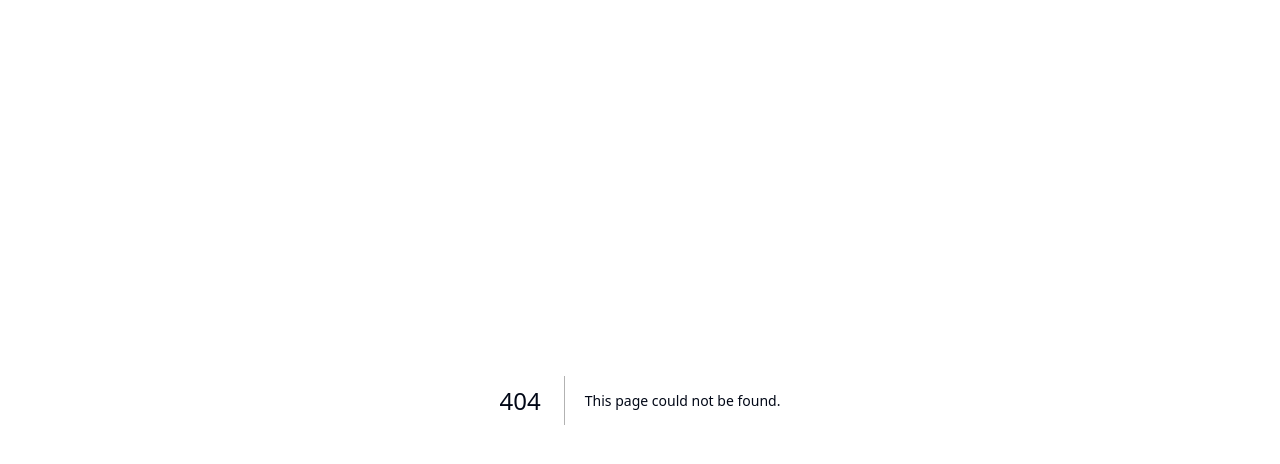
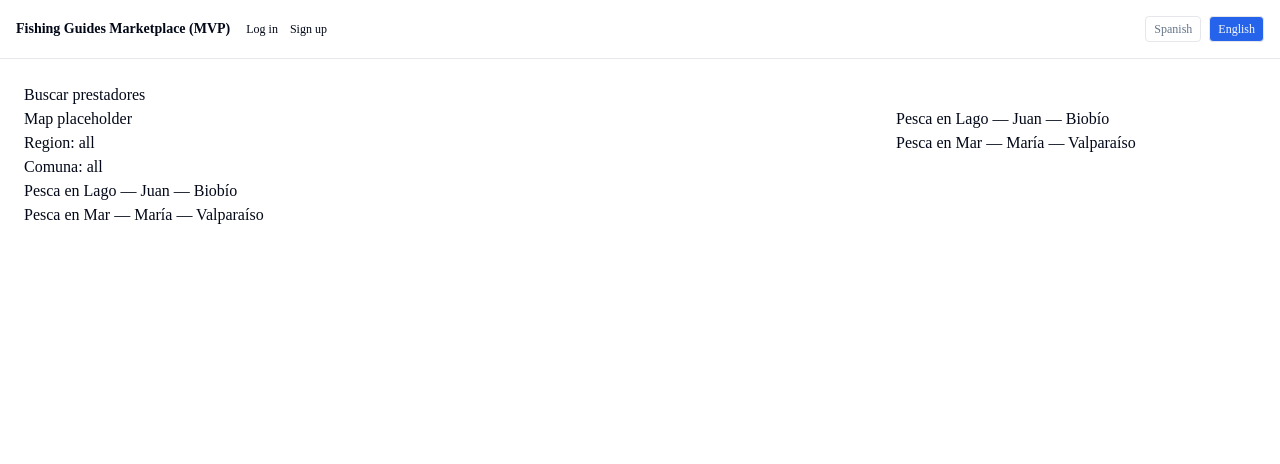
Before and after one commit to axelignis/fishing-guides, a Next.js app: page /en/search in a window 1280 px wide. Before the commit this address had no page. Shown: the top 464 px of the page. Built offline with nearby package versions, Linux system fonts and the light colour scheme; no server answers.

Commit message:
chore(PESC): consolidate PESC-008 scaffold + backlog note
Squash-merged consolidate/PESC-all-20250830-3 into master

Includes PESC-008 search scaffold, MapClient placeholder, regions data, and backlog update.

```diff
--- /dev/null
+++ b/app/[locale]/search/page.tsx
@@ -0,0 +1,40 @@
+import { ReactNode } from 'react'
+import Link from 'next/link'
+import MapClient from '@/components/MapClient'
+
+type Props = {
+  params: { locale: 'es' | 'en' }
+  searchParams?: { region?: string; comuna?: string }
+}
+
+export default async function SearchPage({ params, searchParams }: Props) {
+  const locale = params.locale
+  const region = searchParams?.region ?? null
+  const comuna = searchParams?.comuna ?? null
+
+  // Placeholder: in a full implementation we'd query Prisma for services by region/comuna
+  const services = [
+    { id: 's1', title: 'Pesca en Lago', guide: 'Juan', region: region ?? 'Biobío' },
+    { id: 's2', title: 'Pesca en Mar', guide: 'María', region: region ?? 'Valparaíso' },
+  ]
+
+  return (
+    <div>
+      <h1>Buscar prestadores</h1>
+      <div style={{ display: 'flex', gap: 16 }}>
+        <div style={{ flex: 1 }}>
+          <MapClient initialRegion={region} initialComuna={comuna} services={services} />
+        </div>
+        <div style={{ width: 360 }}>
+          <ul>
+            {services.map((s) => (
+              <li key={s.id}>
+                <Link href={`/${locale}/guide/${s.id}`}>{s.title} — {s.guide} — {s.region}</Link>
+              </li>
+            ))}
+          </ul>
+        </div>
+      </div>
+    </div>
+  )
+}
--- /dev/null
+++ b/components/MapClient.tsx
@@ -0,0 +1,18 @@
+import React from 'react'
+
+type Service = { id: string; title: string; guide: string; region: string }
+
+export default function MapClient({ initialRegion, initialComuna, services }: { initialRegion?: string | null; initialComuna?: string | null; services?: Service[] }) {
+  return (
+    <div data-testid="map-client">
+      <div>Map placeholder</div>
+      <div>Region: {initialRegion ?? 'all'}</div>
+      <div>Comuna: {initialComuna ?? 'all'}</div>
+      <ul>
+        {services?.map((s) => (
+          <li key={s.id}>{s.title} — {s.guide} — {s.region}</li>
+        ))}
+      </ul>
+    </div>
+  )
+}
```
Also changed, not shown: ops/backlog.md (+2 -2 lines), 2 other files (tests, documents, lock files or other folders).
